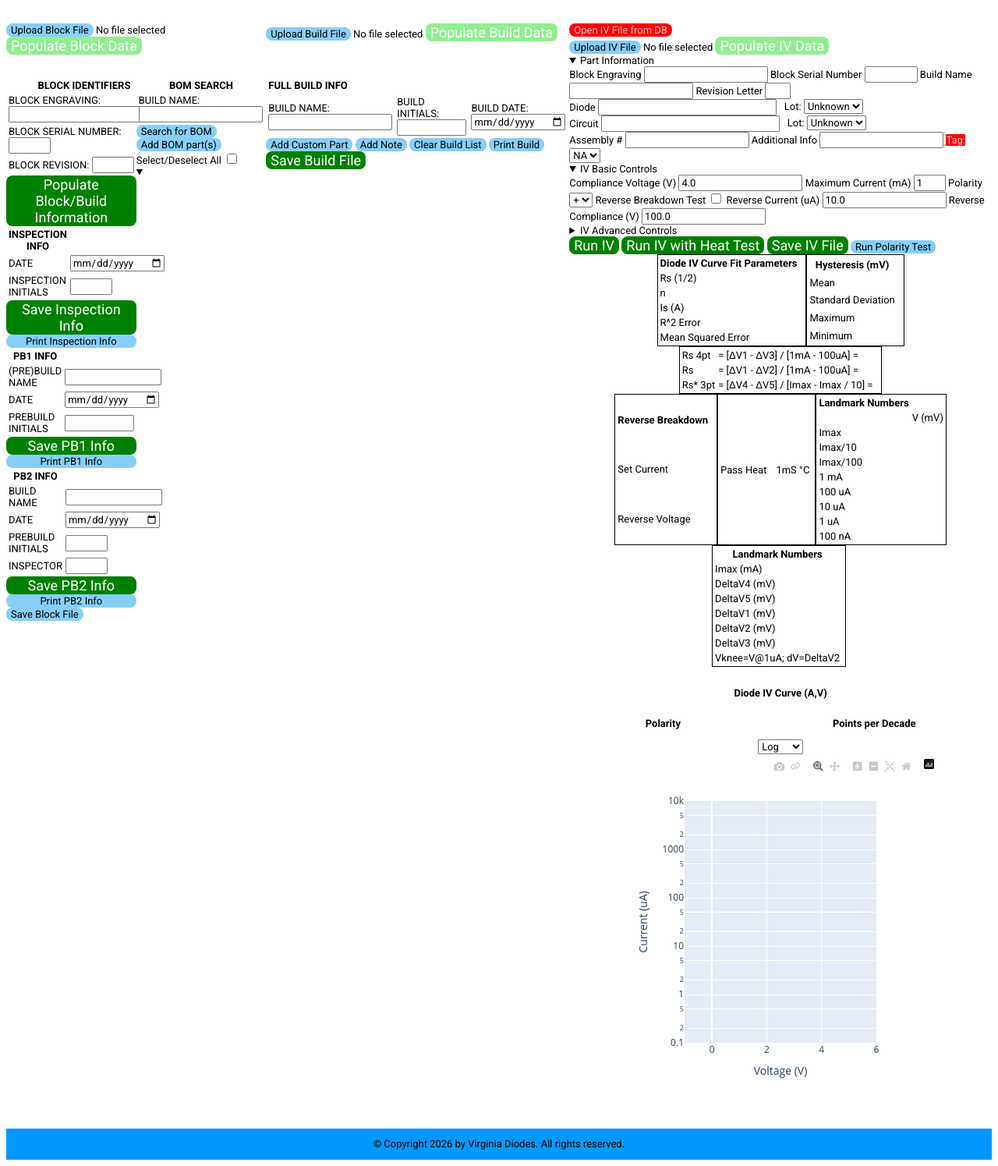
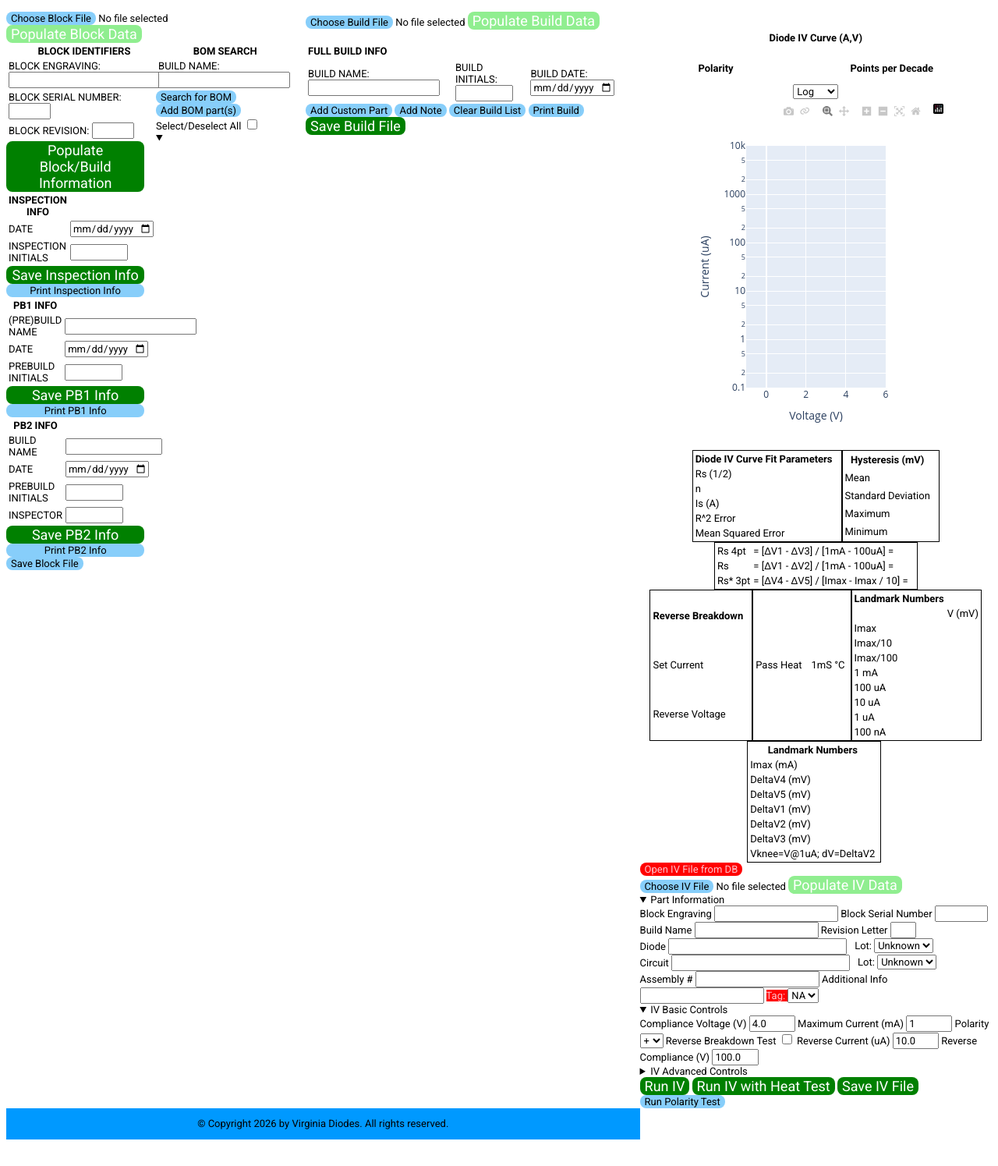
Before and after one commit to virginiadiodesinc/iv_labels_rma_application, a Flask app: page /iv_and_build in a window 1280 px wide. Shown: the part 48-1543 px from the top of the page at 78% size. After the commit the page ends 1509 px from the top, so only its background shows below. Run offline with Flask 3, Linux system fonts and the light colour scheme; data that the repository does not hold is empty.

Commit message:
Added more missing heat test functionality and updated UI
Added heat data functionality that was lost during the merge and further updated the UI - added spacing between data columns, fixed issues with long part lists, expanded part rows into 2 lines, and adjusted sizes of various input fields.

```diff
--- a/app/static/css/styles.css
+++ b/app/static/css/styles.css
@@ -14,6 +14,7 @@
 	display: flex;
 	flex-direction: column;
 	min-height: 100vh;
+	max-height: none;
 }
 
 .navbar {
@@ -51,9 +52,9 @@
 	order: 3;
 	background-color: #0099ff;
 	color: black;
+
 	text-align: center;
-	left: 0;
-	bottom: 0;
+	align-self: flex-end;
 
 	display: flex;
 	flex-direction: column;
@@ -61,9 +62,7 @@
 }
 
 .content {
-	padding-top: 15px;
-	padding-bottom: 15px;
-	flex-grow: 1;
+	flex-grow: 2;
 	flex: 1;
 	order: 2;
 	margin-top: 15px;
@@ -72,8 +71,10 @@
 
 .build-page-container {
 	display: grid;
-	grid-template-columns: repeat(13, 1fr);
-	grid-template-rows: 5% 95%;
+	grid-template-columns: repeat(3, 1fr) .25fr repeat(3, 1fr) .25fr repeat(7, 1fr) .25fr;
+	grid-template-rows: 5vh 1fr;
+	justify-content: start;
+	align-content: start;
 }
 
 .block-info-container {
@@ -84,15 +85,15 @@
 }
 
 .bom-container {
-	grid-column-start: 4;
-	grid-column-end: 7;
+	grid-column-start: 5;
+	grid-column-end: 8;
 	grid-row-start: 2;
 	grid-row-end: 3;
 }
 
 .full-build-container {
-	grid-column-start: 7;
-	grid-column-end: 14;
+	grid-column-start: 9;
+	grid-column-end: 16;
 	grid-row-start: 2;
 	grid-row-end: 3;
 }
@@ -101,14 +102,14 @@
 	grid-row-start: 1;
 	grid-row-end: 2;
 	grid-column-start: 1;
-	grid-column-end: 7;
+	grid-column-end: 8;
 }
 
 .build-file-upload-form {
 	grid-row-start: 1;
 	grid-row-end: 2;
-	grid-column-start: 7;
-	grid-column-end: 14;
+	grid-column-start: 9;
+	grid-column-end: 16;
 }
 
 
@@ -140,6 +141,8 @@
 .iv-page-container {
 	display: grid;
 	grid-template-rows: auto auto auto;
+	justify-content: start;
+	align-content: start;
 }
 
 .iv-gui-controls {
@@ -190,7 +193,7 @@
 
 .combined-page {
 	display: grid;
-	grid-template-columns: 4fr 3fr;
+	grid-template-columns: 9fr 5fr;
 }
 
 .combined-page .build-page-container {
@@ -220,12 +223,18 @@
 	box-sizing: border-box;
 }
 
-.actual-bom-list label {
+.part-row {
 	display: flex;
 	flex-direction: column;
+	justify-content: flex-start;
 }
 
-.part-row {
+.part-row-line-1 {
+	display: flex;
+	flex-direction: row;
+	justify-content: space-between;
+}
+.part-row-line-2 {
 	display: flex;
 	flex-direction: row;
 	justify-content: space-between;
@@ -245,8 +254,8 @@
 	justify-content: flex-end;
 }
 
-.quantity {
-	width: 50%;
+.part-row-part-quantity {
+	width: 7ch;
 	min-width: 50%;
 	max-width: 60%;
 }
@@ -338,3 +347,33 @@ button {
 button:disabled {
 	color: lightblue
 }
+
+.part-row-part-name {
+	width: 35ch;
+}
+
+.iv-number-input {
+	width: 7ch;
+}
+
+input[type="date"] {
+	width: 14ch;
+}
+
+.initials-input {
+	width: 9ch;
+}
+
+.build-name-input {
+	width: 22ch;
+}
+
+.lot-input-container {
+	display: flex;
+	flex-direction: row;
+	justify-content:space-between;
+}
+
+.full-build-container {
+	flex-grow: 1;
+}
--- a/app/templates/iv-and-build-page.html
+++ b/app/templates/iv-and-build-page.html
@@ -2,6 +2,7 @@
 
 {% block content %}
 <div class="combined-page">
+
 	<div id="build-page-container" class="build-page-container">
 		{% include "partials/block-forms/block-file-upload.html" %}
 		{% include "partials/block-forms/build-file-upload.html" %}
@@ -20,15 +21,19 @@
 	</div>
 
 	<div id="iv-page-container" class="iv-page-container">
-
-		{% include "partials/iv-page/iv-plot.html" %}
+		<div>
+			{% include "partials/iv-page/iv-plot.html" %}
+		<div>
 
 		<div id="iv-curve-information" class="iv-curve-information">
 			{% include "partials/iv-page/iv-info.html" %}
 		</div>
 
-		{% include "partials/iv-page/iv-gui-controls.html" %}
+		<div>
+			{% include "partials/iv-page/iv-gui-controls.html" %}
+		</div>
 
 	</div>
+
 </div>
 {% endblock %}
--- a/app/templates/partials/block-forms/block-file-upload.html
+++ b/app/templates/partials/block-forms/block-file-upload.html
@@ -3,7 +3,7 @@
 		hx-post="/upload_block_file/"
 		hx-target="#block-file-upload-form"
 		hx-swap="innerHTML">
-		Upload Block File
+		Choose Block File
 	</button>
 	<text name="block-file-upload-text" id="block-file-upload-text">{{file_path if file_path else 'No file selected'}}</text>
 	<input type="hidden" name="block-file-path" id="block-file-path" value="{{file_path if file_path else ''}}">
--- a/app/templates/partials/block-forms/build-file-upload.html
+++ b/app/templates/partials/block-forms/build-file-upload.html
@@ -3,7 +3,7 @@
 		hx-post="/upload_build_file/"
 		hx-target="#build-file-upload-form"
 		hx-swap="innerHTML">
-		Upload Build File
+		Choose Build File
 	</button>
 	<text name="build-file-upload-text" id="build-file-upload-text">{{file_path if file_path else 'No file selected'}}</text>
 	<input type="hidden" name="build-file-path" id="build-file-path" value="{{file_path if file_path else ''}}">
--- a/app/templates/partials/block-forms/full-build-info.html
+++ b/app/templates/partials/block-forms/full-build-info.html
@@ -2,6 +2,7 @@
 	<td>
 		<label for="full-build-name-input">BUILD NAME:</label>
 		<input
+			class="build-name-input"
 			type="text"
 			id="full-build-name-input"
 			name="full-build-name-input"
@@ -13,6 +14,7 @@
 	<td>
 		<label for="full-build-initials-input">BUILD INITIALS:</label>
 		<input
+			class="initials-input"
 			type="text"
 			id="full-build-initials-input"
 			name="full-build-initials-input"
--- a/app/templates/partials/block-forms/full-build.html
+++ b/app/templates/partials/block-forms/full-build.html
@@ -1,4 +1,4 @@
-<form id="full-build-form" name="full-build-form">
+<form id="full-build-form" name="full-build-form" class="full-build-form">
 	<table id="full-build-table-header">
 		<tr>
 			<th>FULL BUILD INFO</th>
--- a/app/templates/partials/block-forms/inspection.html
+++ b/app/templates/partials/block-forms/inspection.html
@@ -18,6 +18,7 @@
 			<td>INSPECTION INITIALS</td>
 			<td>
 				<input
+					class="initials-input"
 					size="5"
 					id="inspection-initials-input"
 					name="inspection-initials-input"
--- a/app/templates/partials/block-forms/pb1.html
+++ b/app/templates/partials/block-forms/pb1.html
@@ -7,7 +7,7 @@
 			<td>(PRE)BUILD NAME</td>
 			<td>
 				<input
-					size="15"
+					class="build-name-input"
 					id="pb1-build-name-input"
 					name="pb1-build-name-input"
 					oninput="sanitizeInput(this, ILLEGAL_FILENAME_CHARACTERS, true)"
@@ -29,6 +29,7 @@
 			<td>PREBUILD INITIALS</td>
 			<td>
 				<input
+					class="initials-input"
 					size="10"
 					id="pb1-initials-input"
 					name="pb1-initials-input"
--- a/app/templates/partials/block-forms/pb2.html
+++ b/app/templates/partials/block-forms/pb2.html
@@ -29,7 +29,7 @@
 			<td>PREBUILD INITIALS</td>
 			<td>
 				<input
-					size="5"
+					class="initials-input"
 					id="pb2-initials-input"
 					name="pb2-initials-input"
 					oninput="sanitizeInput(this, ILLEGAL_FILENAME_CHARACTERS, true)"
@@ -73,6 +73,7 @@
 			<td>INSPECTOR</td>
 			<td>
 				<input
+					class="initials-input"
 					size="5"
 					id="pb2-inspection-initials-input"
 					name="pb2-inspection-initials-input"
--- a/app/templates/partials/iv-page/iv-file-upload.html
+++ b/app/templates/partials/iv-page/iv-file-upload.html
@@ -4,7 +4,7 @@
 		hx-target="#iv-file-upload-form"
 		hx-swap="innerHTML"
 		hx-disabled-elt="this">
-		Upload IV File
+		Choose IV File
 	</button>
 	<text name="iv-file-upload-text" id="iv-file-upload-text">{{file_path if file_path else 'No file selected'}}</text>
 	<input type="hidden" name="iv-file-path" id="iv-file-path" value="{{file_path if file_path else ''}}">
--- a/app/templates/partials/iv-page/iv-gui-controls.html
+++ b/app/templates/partials/iv-page/iv-gui-controls.html
@@ -13,13 +13,17 @@
 		<summary>IV Basic Controls</summary>
 		<form id="iv-basic-controls-form">
 			<label> Compliance Voltage (V)
-				<input type="number"
+				<input
+						class="iv-number-input"
+						type="number"
 						step="0.1"
 						value="{{ current_settings.compliance_voltage if current_settings and current_settings.compliance_voltage}}"
 						name="compliance-voltage">
 			</label>
 			<label> Maximum Current (mA)
-				<input type="number"
+				<input
+						class="iv-number-input"
+						type="number"
 						value="{{ current_settings.maximum_current.replace('mA', '') if current_settings and current_settings.maximum_current}}"
 						min="1"
 						max="5"
@@ -41,13 +45,17 @@
 				<input type="checkbox" name="reverse-breakdown-test">
 			</label>
 			<label> Reverse Current (uA)
-				<input type="number"
+				<input
+						class="iv-number-input"
+						type="number"
 						step="0.1"
 						value="{{ current_settings.reverse_polarity_start_current if current_settings and current_settings.reverse_polarity_start_current}}"
 						name="reverse-current">
 			</label>
 			<label> Reverse Compliance (V)
-				<input type="number"
+				<input
+						class="iv-number-input"
+						type="number"
 						step="0.1"
 						value="{{ current_settings.reverse_compliance_voltage if current_settings and current_settings.reverse_compliance_voltage}}"
 						name="reverse-compliance">
@@ -66,12 +74,16 @@
 						value="on">
 			</label>
 			<label> Sweep Delay (mse)
-				<input type="number"
+				<input
+						class="iv-number-input"
+						type="number"
 						value="{{ current_settings.sweep_delay if current_settings and current_settings.sweep_delay}}"
 						name="sweep-delay">
 			</label>
 			<label> GPIB Address
-				<input type="number"
+				<input
+						class="iv-number-input"
+						type="number"
 						value="{{ current_settings.gpib_address if current_settings and current_settings.gpib_address}}"
 						name="gpib-address">
 			</label>
--- a/app/templates/partials/search/bom-search-form.html
+++ b/app/templates/partials/search/bom-search-form.html
@@ -8,6 +8,7 @@
 				<label for="component-name">BUILD NAME:</label>
 				<input
 					type="text"
+					class="build-name-input"
 					id="component-name"
 					name="component-name"
 					hx-get="/search_jb2_components/"
```
Also changed, not shown: app/routes/file_handling_routes.py (+38 -10 lines), app/services/write_MicroA_files.py (+39 -0 lines), app/templates/partials/build-page/part-row.html (+9 -3 lines).
